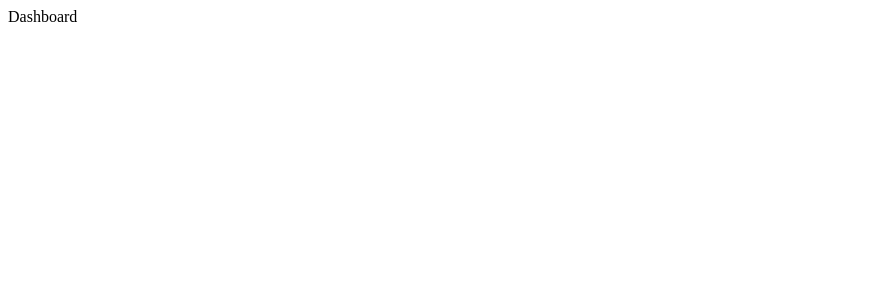
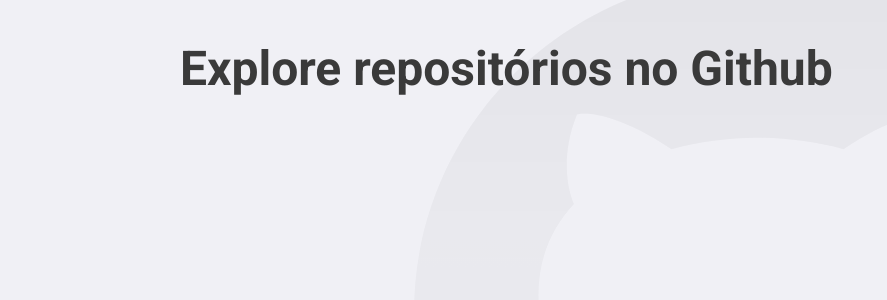
Before and after one commit to marcos-bueno/github-explorer, a React (Create React App) app: page / in a window 1280 px wide. Shown: the top 300 px of the page, without its empty margins (0-887 px from the left). Built offline with nearby package versions, Linux system fonts and the light colour scheme.

Commit message:
using styled components

```diff
--- a/package.json
+++ b/package.json
@@ -14,6 +14,7 @@
     "react-dom": "^16.13.1",
     "react-router-dom": "^5.2.0",
     "react-scripts": "3.4.3",
+    "styled-components": "^5.2.1",
     "typescript": "~3.7.2"
   },
   "scripts": {
@@ -36,6 +37,7 @@
   },
   "devDependencies": {
     "@types/react-router-dom": "^5.1.5",
+    "@types/styled-components": "^5.1.7",
     "@typescript-eslint/eslint-plugin": "^4.3.0",
     "@typescript-eslint/parser": "^4.3.0",
     "eslint": "6.8.0",
--- a/public/index.html
+++ b/public/index.html
@@ -6,6 +6,11 @@
     <meta name="theme-color" content="#3a3a3a" />
 
     <title>GitHub Explorer</title>
+    <link rel="preconnect" href="https://fonts.gstatic.com" />
+    <link
+      href="https://fonts.googleapis.com/css2?family=Roboto:wght@400;700&display=swap"
+      rel="stylesheet"
+    />
   </head>
   <body>
     <noscript>You need to enable JavaScript to run this app.</noscript>
--- a/src/App.tsx
+++ b/src/App.tsx
@@ -1,12 +1,16 @@
 import React from 'react';
 import { BrowserRouter } from 'react-router-dom';
 
+import GlobalStyle from './styles/global';
 import Routes from './routes';
 
 const App: React.FC = () => (
-  <BrowserRouter>
-    <Routes />
-  </BrowserRouter>
+  <>
+    <BrowserRouter>
+      <Routes />
+    </BrowserRouter>
+    <GlobalStyle />
+  </>
 );
 
 export default App;
--- a/src/pages/Dashboard/index.tsx
+++ b/src/pages/Dashboard/index.tsx
@@ -1,7 +1,8 @@
 import React from 'react';
+import { Title } from './styles';
 
 const Dashboard: React.FC = () => {
-  return <div>Dashboard</div>;
+  return <Title>Explore repositórios no Github</Title>;
 };
 
 export default Dashboard;
--- /dev/null
+++ b/src/pages/Dashboard/styles.ts
@@ -0,0 +1,6 @@
+import styled from 'styled-components';
+
+export const Title = styled.h1`
+  font-size: 48px;
+  color: #3a3a3a;
+`;
--- /dev/null
+++ b/src/styles/global.ts
@@ -0,0 +1,31 @@
+import { createGlobalStyle } from 'styled-components';
+
+import githubBackground from '../assets/github-background.svg';
+
+export default createGlobalStyle`
+  * {
+    margin: 0;
+    padding: 0;
+    outline: 0;
+    box-sizing: border-box;
+  }
+
+  body {
+    background: #F0F0F5 url(${githubBackground}) no-repeat 70% top;
+    -webkit-font-smoothing: antialiased;
+  }
+
+  body, input, button {
+    font: 16px Roboto, sans-serif;
+  }
+
+  #root {
+    max-width: 960px;
+    margin: 0 auto;
+    padding: 40px 20px;
+  }
+
+  button {
+    cursor: pointer;
+  }
+`;
```
Also changed, not shown: src/assets/github-background.svg (added), 1 other file (tests, documents, lock files or other folders).
